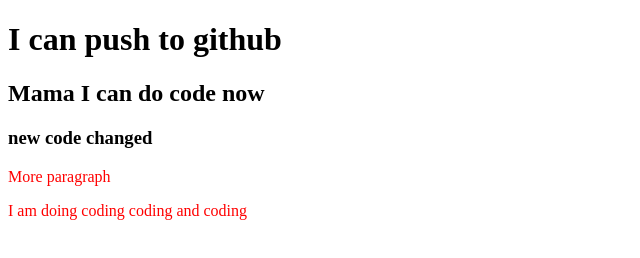
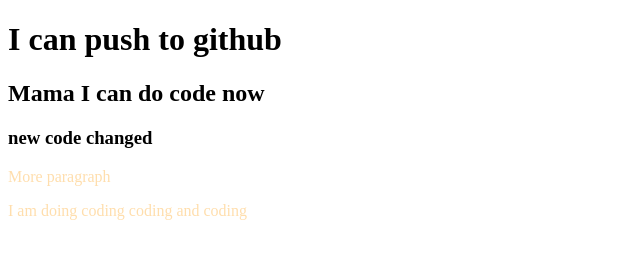
Before and after one commit to Binita-Karmakar/my-second-repo, a plain HTML site: page index.html in a window 1280 px wide. Shown: the whole page, without its empty margins (0-640 px from the left). Drawn offline with Linux system fonts and the light colour scheme.

Commit message:
change css

```diff
--- a/style.css
+++ b/style.css
@@ -1,3 +1,3 @@
 p{
-    color: red;
+    color: navajowhite;
 }
```
